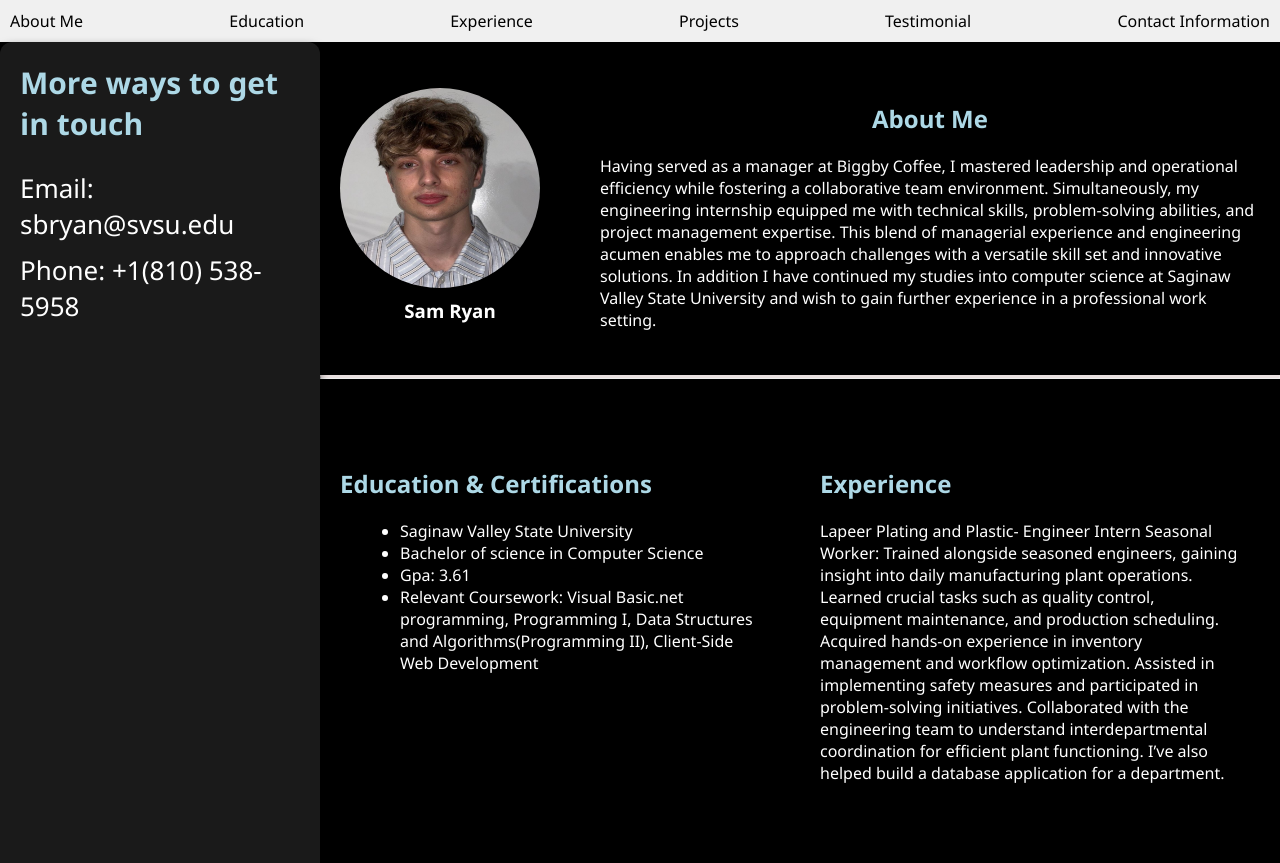
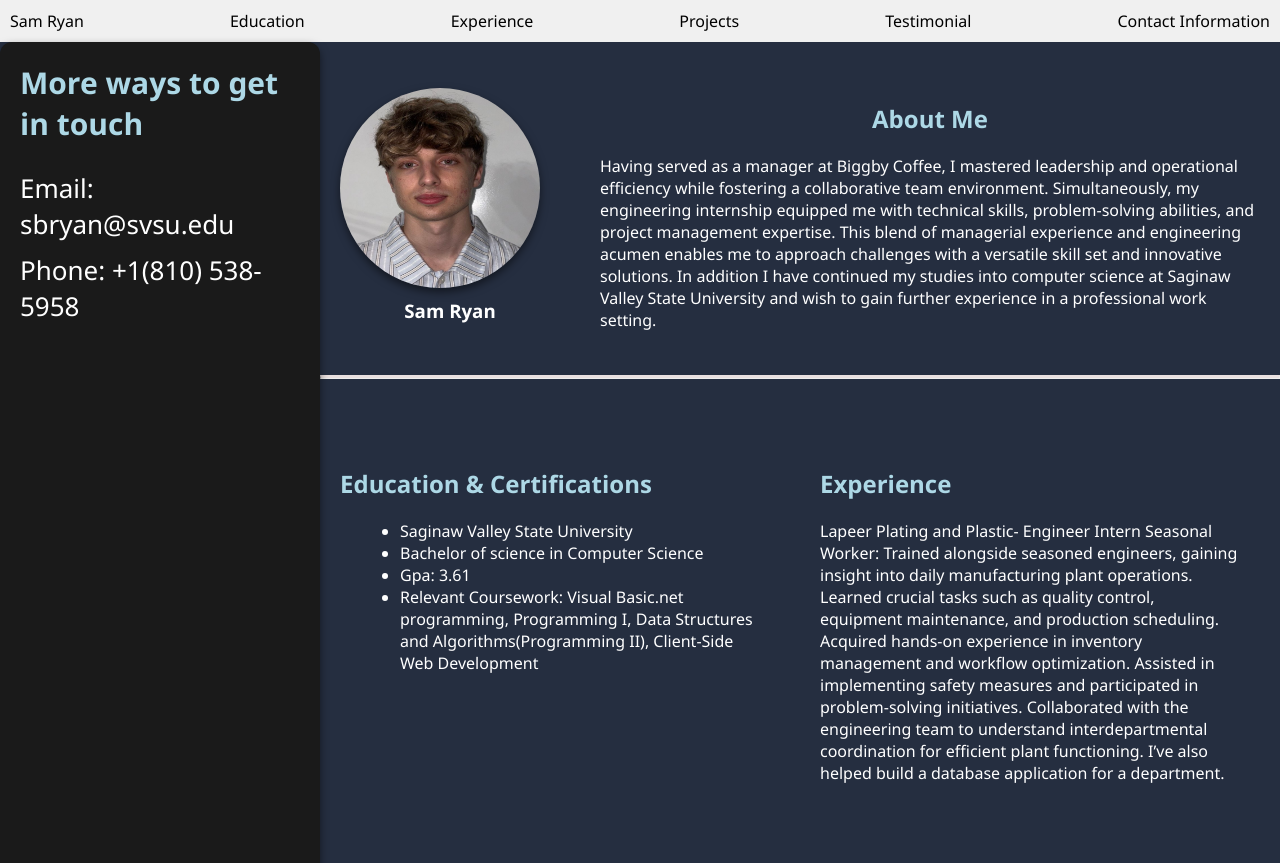
Before and after one commit to sbryan12/portfolioWithGrid, a plain HTML site: page index.html in a window 1280 px wide. Shown: the top 863 px of the page. Drawn offline with Linux system fonts and the light colour scheme.

Commit message:
update assignment

```diff
--- a/index.html
+++ b/index.html
@@ -10,7 +10,7 @@
     <div class="grid-container">
         <header>
             <nav class="navbar">
-                <a href="index.html">About Me</a>
+                <a href="index.html">Sam Ryan</a>
                 <a href="#education">Education</a>
                 <a href="#experience">Experience</a>
                 <a href="#projects">Projects</a>
--- a/styles.css
+++ b/styles.css
@@ -1,5 +1,5 @@
 body {
-    background-color: black;
+    background-color: #252E40;
     font-family: 'Segoe UI', Tahoma, Geneva, Verdana, sans-serif;
     margin: 0;
 }
```
